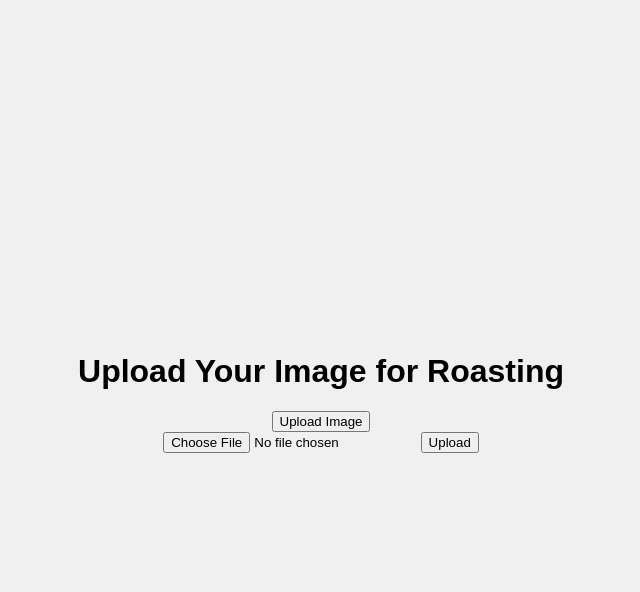
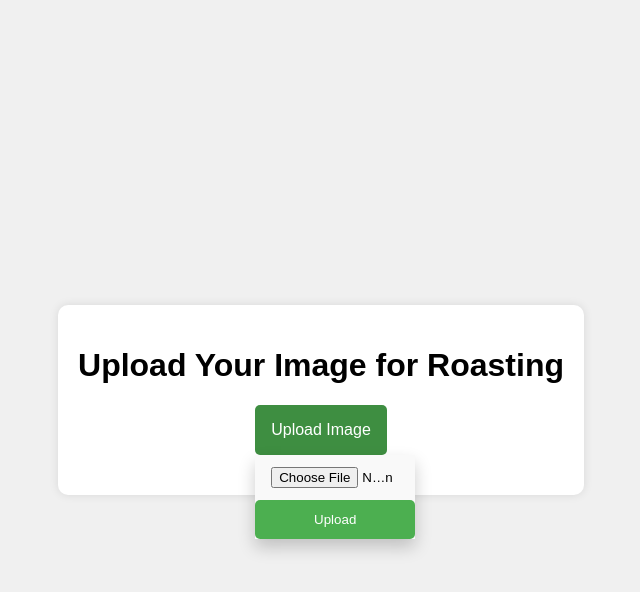
Before and after one commit to saanubarii/Roastink.art, a plain HTML site: page Public/Index.html in a window 1280 px wide. Both pictures are taken after a click on the button "Upload Image". Shown: the whole page, without its empty margins (319-959 px from the left). Drawn offline with Linux system fonts and the light colour scheme.

Commit message:
Update Styles.css

```diff
--- a/Public/Styles.css
+++ b/Public/Styles.css
@@ -1,68 +1,78 @@
 body {
   font-family: Arial, sans-serif;
-    margin: 0;
-    padding: 0;
+  background-color: #f0f0f0;
   display: flex;
   justify-content: center;
   align-items: center;
   height: 100vh;
-    background-color: #f0f0f0;
+  margin: 0;
 }
 
 .container {
   text-align: center;
+  background: #fff;
+  padding: 20px;
+  border-radius: 10px;
+  box-shadow: 0 0 10px rgba(0, 0, 0, 0.1);
 }
 
-.upload-box {
+.upload-container {
   position: relative;
   display: inline-block;
 }
 
-.dropdown-button {
-    background-color: #007bff;
+.dropbtn {
+  background-color: #4CAF50;
   color: white;
+  padding: 16px;
+  font-size: 16px;
   border: none;
-    padding: 10px 20px;
   cursor: pointer;
   border-radius: 5px;
 }
 
-.dropdown-menu {
+.dropbtn:hover, .dropbtn:focus {
+  background-color: #3e8e41;
+}
+
+.dropdown-content {
   display: none;
   position: absolute;
-    top: 100%;
-    left: 0;
-    background-color: white;
-    border: 1px solid #ddd;
-    border-radius: 5px;
-    padding: 10px;
+  background-color: #f9f9f9;
+  min-width: 160px;
+  box-shadow: 0px 8px 16px 0px rgba(0,0,0,0.2);
   z-index: 1;
 }
 
-.dropdown-menu input[type="file"] {
-    display: block;
-    margin-bottom: 10px;
+.dropdown-content input[type="file"] {
+  padding: 12px 16px;
+  width: 100%;
+  box-sizing: border-box;
 }
 
-.dropdown-menu button {
-    background-color: #28a745;
+.dropdown-content button {
+  padding: 12px 16px;
+  width: 100%;
+  box-sizing: border-box;
+  border: none;
+  background-color: #4CAF50;
   color: white;
-    border: none;
-    padding: 10px;
   cursor: pointer;
   border-radius: 5px;
 }
 
-.image-container img {
-    max-width: 100%;
-    height: auto;
-    margin-top: 20px;
-    border: 1px solid #ddd;
-    border-radius: 5px;
+.dropdown-content button:hover {
+  background-color: #3e8e41;
 }
 
-.roast-text {
+.image-preview {
   margin-top: 20px;
-    font-size: 1.2em;
-    color: #333;
 }
+
+.response-container {
+  margin-top: 20px;
+}
+
+.show {
+  display: block;
+}
```
Lines whose indentation alone changed are shown as unchanged.
